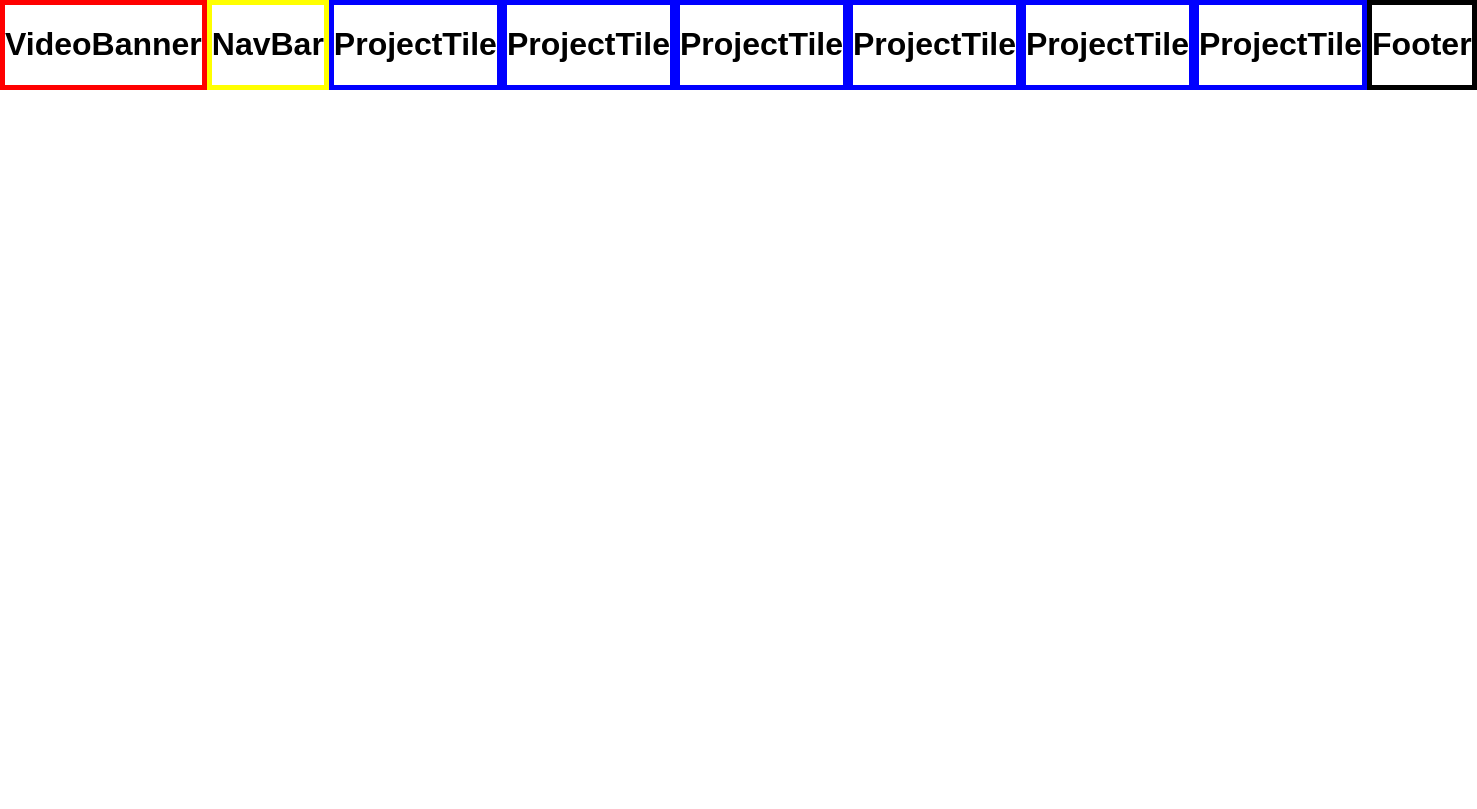
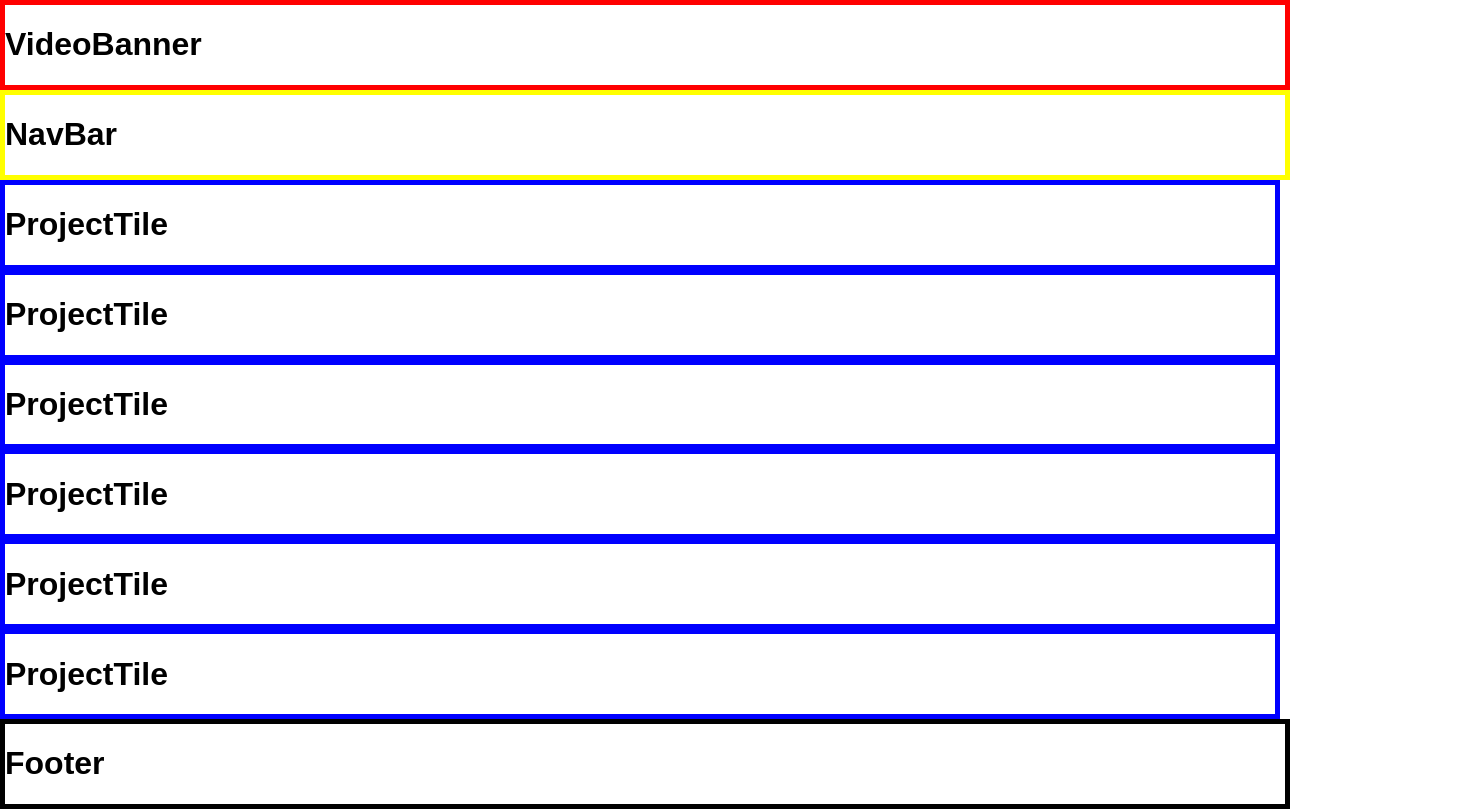
Before and after one commit to boybutcher/SuperSecretSomething, a React (Create React App) app in the folder client/: page / in a window 1280 px wide. Shown: the whole page, 1477 px wide, since content can reach past the window. Built offline with nearby package versions, Linux system fonts and the light colour scheme.

Commit message:
remove flexbox on App.js

```diff
--- a/client/src/App.css
+++ b/client/src/App.css
@@ -1,3 +1,4 @@
-.App {
+/*.App {
   display: flex;
-}
+  flex-wrap: wrap;
+}*/
--- a/client/src/footer.css
+++ b/client/src/footer.css
@@ -1,4 +1,5 @@
 .Footer {
+  width: 100%;
   border-style: solid;
   border-width: 5px;
   border-color: black;
--- a/client/src/navBar.css
+++ b/client/src/navBar.css
@@ -1,4 +1,5 @@
 .NavBar {
+  width: 100%;
   border-style: solid;
   border-width: 5px;
   border-color: yellow;
--- a/client/src/videoBanner.css
+++ b/client/src/videoBanner.css
@@ -1,4 +1,5 @@
 .VideoBanner {
+  width: 100%;
   border-style: solid;
   border-width: 5px;
   border-color: red;
```
